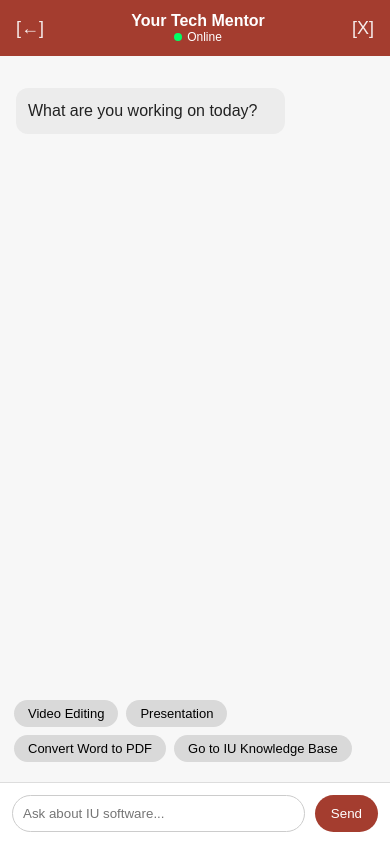
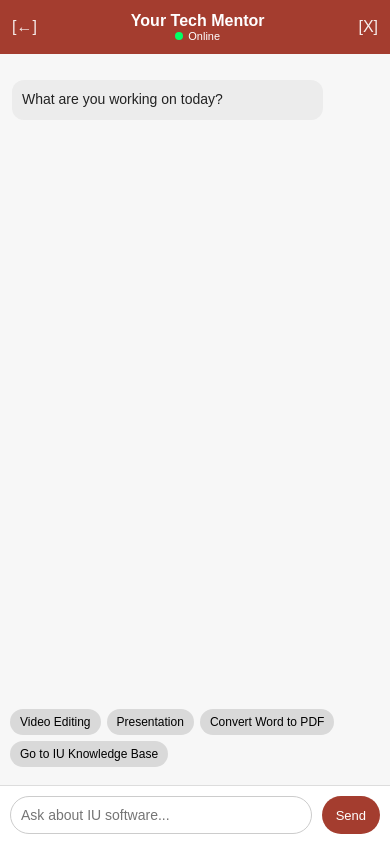
Before and after one commit to ADABz-C/GenAI-ChatBot, a website: page frontend/index.html in a window 390 px wide. Drawn offline with Linux system fonts and the light colour scheme.

Commit message:
Updated UI

```diff
--- a/frontend/css/styles.css
+++ b/frontend/css/styles.css
@@ -143,3 +143,71 @@ body {
     padding: 0 16px;
     cursor: pointer;
 }
+
+
+/* =========================
+   MOBILE RESPONSIVE DESIGN
+========================= */
+
+@media screen and (max-width: 768px) {
+
+    .app {
+        width: 100%;
+        max-width: 100%;
+        height: 100vh;
+        border-radius: 0;
+    }
+
+    .header {
+        padding: 12px;
+    }
+
+    .title {
+        font-size: 16px;
+    }
+
+    .status {
+        font-size: 11px;
+    }
+
+    .chat-box {
+        padding: 12px;
+    }
+
+    .message {
+        max-width: 85%;
+    }
+
+    .message p {
+        font-size: 14px;
+        padding: 10px;
+    }
+
+    .suggestions {
+        padding: 8px 10px;
+        gap: 6px;
+    }
+
+    .suggestions button {
+        font-size: 12px;
+        padding: 6px 10px;
+    }
+
+    .input-area {
+        padding: 10px;
+    }
+
+    .input-area input {
+        font-size: 14px;
+        padding: 10px;
+    }
+
+    .input-area button {
+        padding: 0 14px;
+        font-size: 13px;
+    }
+
+    .icon {
+        font-size: 16px;
+    }
+}
--- a/frontend/index.html
+++ b/frontend/index.html
@@ -2,6 +2,7 @@
 <html lang="en">
 <head>
     <meta charset="UTF-8">
+    <meta name="viewport" content="width=device-width, initial-scale=1.0">
     <title>Your Tech Mentor</title>
     <link rel="stylesheet" href="css/styles.css">
 </head>
```
